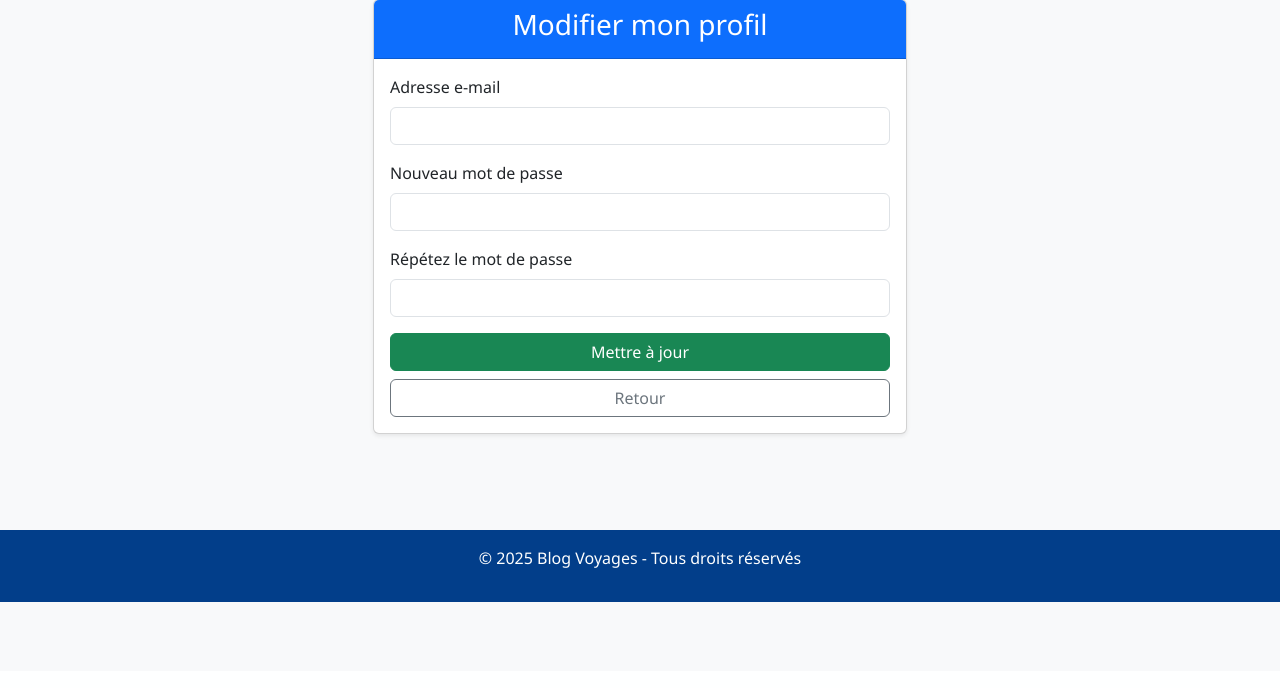
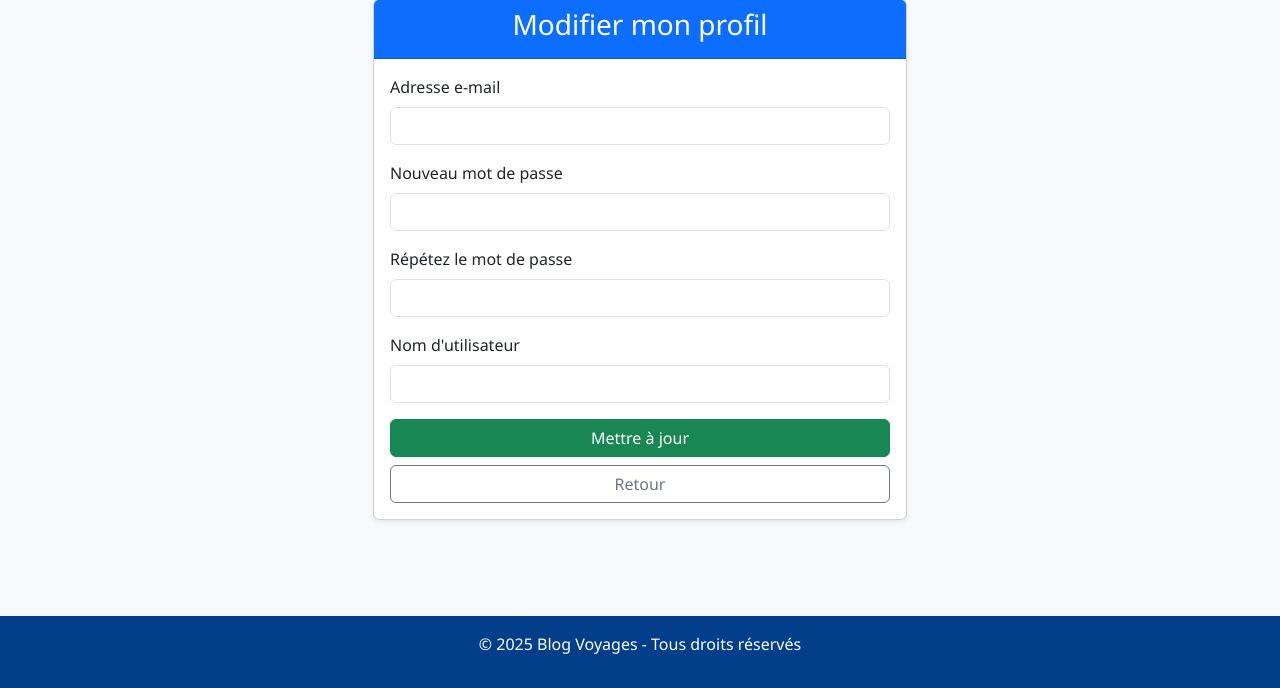
Before and after one commit to mohamedDVP/symfony_voyageurmigrant, a Symfony app: template templates/profile/edit.html.twig in a window 1280 px wide. Shown: the part 129-817 px from the top of the page. Before the commit the page ends 731 px from the top, so only its background shows below. Run offline with Twig, Linux system fonts and the light colour scheme; the template is opened without the code that fills it, so the values that code supplies are empty; form fields are guessed from the names that the template uses; some libraries are stand-ins or nearby versions.

Commit message:
ajout champ "nom d'utilisateur" dans edit.html.twig

```diff
--- a/templates/profile/edit.html.twig
+++ b/templates/profile/edit.html.twig
@@ -31,6 +31,12 @@
 							{{ form_errors(profileForm.plainPassword.second) }}
 						</div>
 
+                        <div class="mb-3">
+                            {{ form_label(profileForm.username, 'Nom d\'utilisateur', {'label_attr': {'class': 'form-label'}}) }}
+                            {{ form_widget(profileForm.username, {'attr': {'class': 'form-control'}}) }}
+                            {{ form_errors(profileForm.username) }}
+                        </div>
+
 						<button type="submit" class="btn btn-success w-100">Mettre à jour</button>
 						{{ form_end(profileForm) }}
 
```
